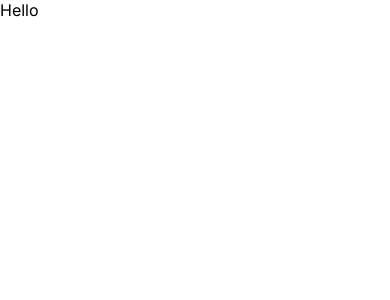
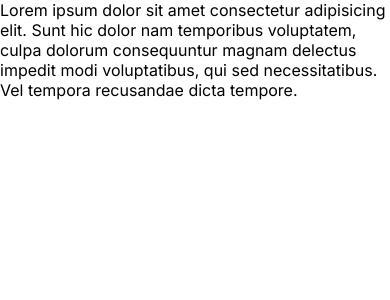
Before and after one commit to FREDVUNI/next-blog, a Next.js app: page / in a window 390 px wide. Shown: the top 300 px of the page. Built offline with nearby package versions, Linux system fonts and the light colour scheme.

Commit message:
chore: create responsiveness

```diff
--- a/src/app/globals.css
+++ b/src/app/globals.css
@@ -23,3 +23,30 @@ a {
   background-color: var(--bg-white);
   color: var(--textColor);
 }
+.wrapper {
+  max-width: 1536px;
+  margin-left: auto;
+  margin-right: auto;
+  padding: 0px 80px 0px 80px;
+}
+@media screen and(max-width:1536px) {
+  .wrapper {
+    max-width: 1366px;
+  }
+}
+@media screen and(max-width:1280px) {
+  .wrapper {
+    max-width: 1024px;
+  }
+}
+@media screen and(max-width:1024px) {
+  .wrapper {
+    max-width: 768px;
+    padding: 0px 40px 0px 40px;
+  }
+}
+@media screen and(max-width:768px) {
+  .wrapper {
+    max-width: 768px;
+  }
+}
--- a/src/app/layout.js
+++ b/src/app/layout.js
@@ -1,17 +1,19 @@
-import './globals.css'
-import { Inter } from 'next/font/google'
+import "./globals.css";
+import { Inter } from "next/font/google";
 
-const inter = Inter({ subsets: ['latin'] })
+const inter = Inter({ subsets: ["latin"] });
 
 export const metadata = {
-  title: 'Blog App',
-  description: 'The best blog app!',
-}
+  title: "Blog App",
+  description: "The best blog app!",
+};
 
 export default function RootLayout({ children }) {
   return (
     <html lang="en">
-      <body className={inter.className}>{children}</body>
+      <body className={inter.className}>
+        <div className="container">{children}</div>
+      </body>
     </html>
-  )
+  );
 }
--- a/src/app/page.jsx
+++ b/src/app/page.jsx
@@ -1,5 +1,15 @@
+import Link from "next/link";
 import styles from "./homepage.module.css";
 
 export default function Home() {
-  return <div>Hello</div>;
+  return (
+    <div>
+      <Link href={"/"}>
+        Lorem ipsum dolor sit amet consectetur adipisicing elit. Sunt hic dolor
+        nam temporibus voluptatem, culpa dolorum consequuntur magnam delectus
+        impedit modi voluptatibus, qui sed necessitatibus. Vel tempora
+        recusandae dicta tempore.
+      </Link>
+    </div>
+  );
 }
```
